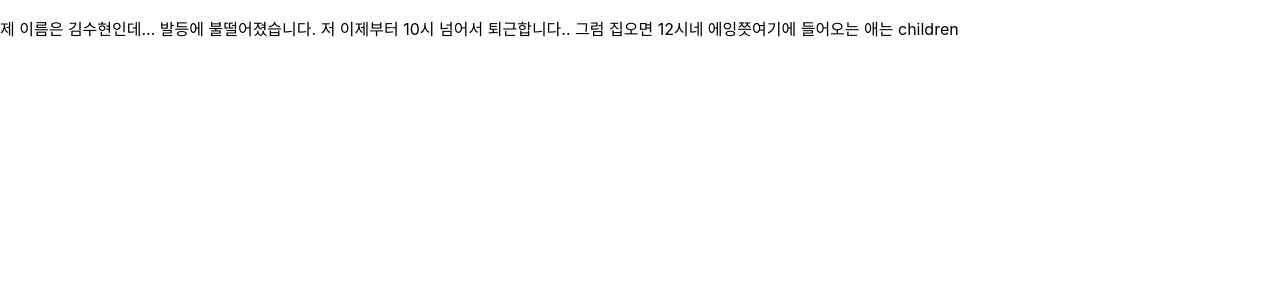
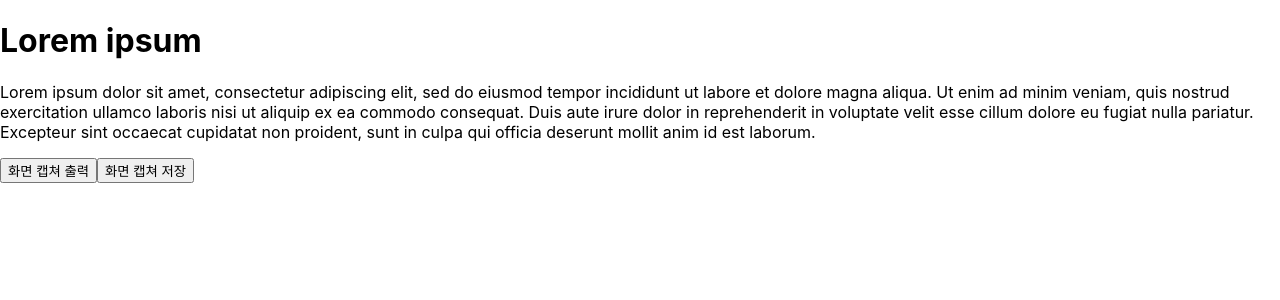
Before and after one commit to wander0220/webTestProject, a React (Create React App) app: page / in a window 1280 px wide. Shown: the top 300 px of the page. Built offline with nearby package versions, Linux system fonts and the light colour scheme.

Commit message:
화면 캡쳐 테스트

```diff
--- a/package.json
+++ b/package.json
@@ -6,9 +6,12 @@
     "@testing-library/jest-dom": "^5.11.4",
     "@testing-library/react": "^11.1.0",
     "@testing-library/user-event": "^12.1.10",
+    "global": "^4.4.0",
+    "html2canvas": "^1.3.2",
     "react": "^17.0.2",
     "react-dom": "^17.0.2",
-    "react-scripts": "4.0.3",
+    "react-scripts": "^4.0.3",
+    "styled-components": "^5.3.1",
     "web-vitals": "^1.0.1"
   },
   "scripts": {
--- a/src/App.js
+++ b/src/App.js
@@ -1,6 +1,7 @@
 //import logo from "./logo.svg";
 import "./App.css";
-import MyComponent from "./MyComponent";
+//import MyComponent from "./MyComponent";
+import CaptureCanvas from "./CaptureCanvas";
 
 function App() {
   return (
@@ -18,9 +19,11 @@ function App() {
     //     >
     //       Learn React
     //     </a>
+
     //   </header>
     // </div>
-    <MyComponent>여기에 들어오는 애는 children</MyComponent>
+    // <MyComponent name="김수현"></MyComponent>
+    <CaptureCanvas />
   );
 }
 
--- /dev/null
+++ b/src/CaptureCanvas.js
@@ -0,0 +1,46 @@
+import html2canvas from "html2canvas";
+
+function CaptureCanvas() {
+  function onCapture() {
+    // console.log("onCapture");
+    html2canvas(document.getElementById("div")).then((canvas) => {
+      var link = document.createElement("a");
+      document.body.appendChild(link);
+      link.href = canvas.toDataURL("image/png");
+      link.download = "image-download.png";
+      link.click();
+      document.body.removeChild(link);
+    });
+  }
+
+  function showCaptureImage() {
+    html2canvas(document.getElementById("div")).then((canvas) => {
+      document.getElementById("captureImage").appendChild(canvas);
+    });
+  }
+
+  return (
+    <>
+      <div id="div">
+        <h1>Lorem ipsum</h1>
+        <p>
+          Lorem ipsum dolor sit amet, consectetur adipiscing elit, sed do
+          eiusmod tempor incididunt ut labore et dolore magna aliqua. Ut enim ad
+          minim veniam, quis nostrud exercitation ullamco laboris nisi ut
+          aliquip ex ea commodo consequat. Duis aute irure dolor in
+          reprehenderit in voluptate velit esse cillum dolore eu fugiat nulla
+          pariatur. Excepteur sint occaecat cupidatat non proident, sunt in
+          culpa qui officia deserunt mollit anim id est laborum.
+        </p>
+        <input
+          type="button"
+          value="화면 캡쳐 출력"
+          onClick={showCaptureImage}
+        />
+        <input type="button" value="화면 캡쳐 저장" onClick={onCapture} />
+      </div>
+      <div id="captureImage"></div>
+    </>
+  );
+}
+export default CaptureCanvas;
--- a/src/MyComponent.js
+++ b/src/MyComponent.js
@@ -4,8 +4,7 @@ function MyComponent(props) {
   return (
     <div>
       <p>
-        제 이름은 {props.name}인데... 발등에 불떨어졌습니다. 저 이제부터 10시
-        넘어서 퇴근합니다.. 그럼 집오면 12시네 에잉쯧
+        제 이름은 {props.name}인데...
         {props.children}
       </p>
     </div>
```
Also changed, not shown: 2 other files (tests, documents, lock files or other folders).
